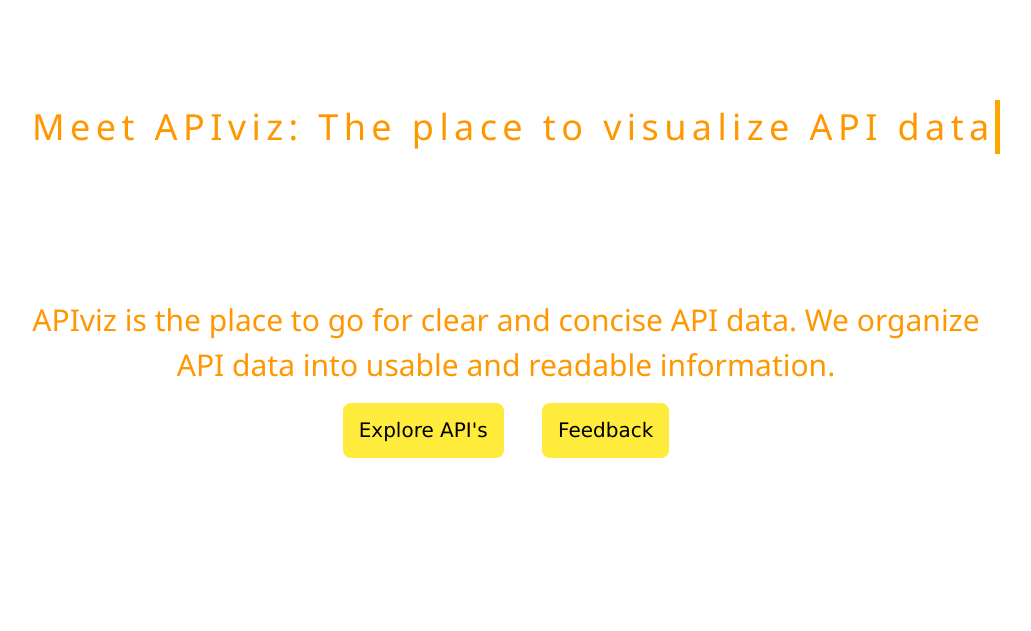
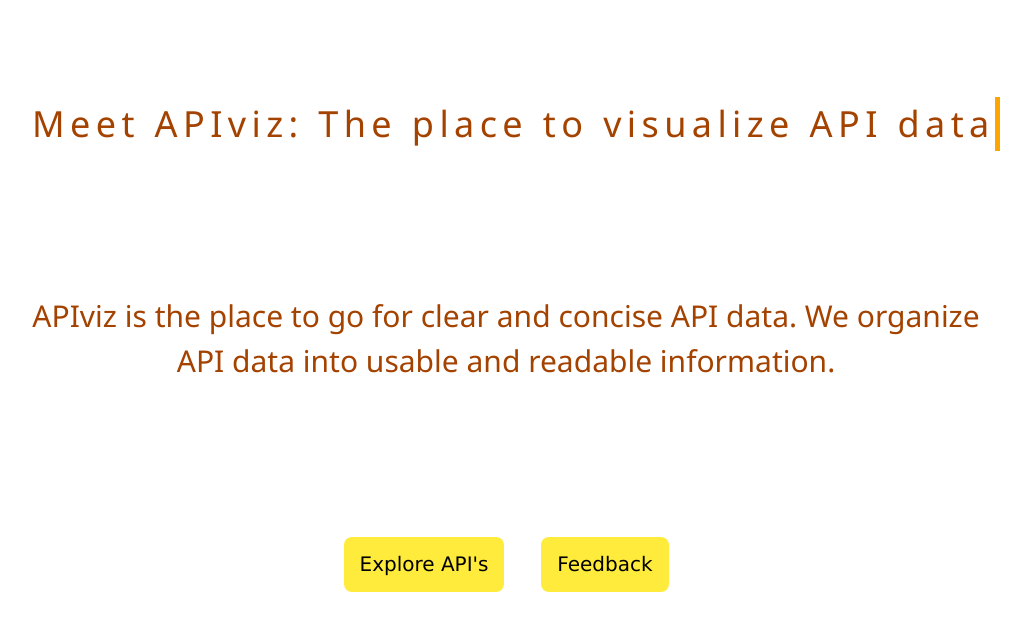
Before and after one commit to mordy-python/apiviz, a Flask app: page / in a window 1280 px wide. Shown: the part 55-686 px from the top of the page, without its empty margins (134-1165 px from the left). Run offline with Flask 2, Linux system fonts and the light colour scheme; parts of the project's set-up code (start-up, migrations or seed data) failed here and were passed over.

Commit message:
Redid the text color and spacing.

```diff
--- a/static/index.css
+++ b/static/index.css
@@ -3,7 +3,8 @@
   margin: auto;
 }
 #spacing{
- margin-top:100px;
+ margin-top:10%;
+ color: #A44200;
 }
 .typewriter h1 {
     overflow: hidden; /* Ensures the content is not revealed until the animation */
@@ -30,12 +31,14 @@
 
   #subhead{
     margin-top: 15%;
+    color: #A44200;
    }
 
   h2{
      text-align: center;
   }
 
-  .buttons{
+  .main-btn{
+    margin-top:15%;
     font-size: 20px;
   }
--- a/templates/index.html
+++ b/templates/index.html
@@ -4,12 +4,11 @@
 
 <div class="w3-container">
   <div class="typewriter ">
-    <h1 class=" w3-text-orange" id="spacing">Meet APIviz: The place to visualize API data</h1>
+    <h1 id="spacing">Meet APIviz: The place to visualize API data</h1>
   </div>
 
   <div>
-    <h2 class="w3-text-orange" id="subhead">APIviz is the place to go for clear and concise API data. We organize API
-      data into usable and readable information.</h2>
+    <h2 id="subhead">APIviz is the place to go for clear and concise API data. We organize API data into usable and readable information.</h2>
 </div>
 
 <div class="w3-container w3-center w3-margin-top buttons">
```
Also changed, not shown: static/graph.svg. Lines whose indentation alone changed are shown as unchanged.
